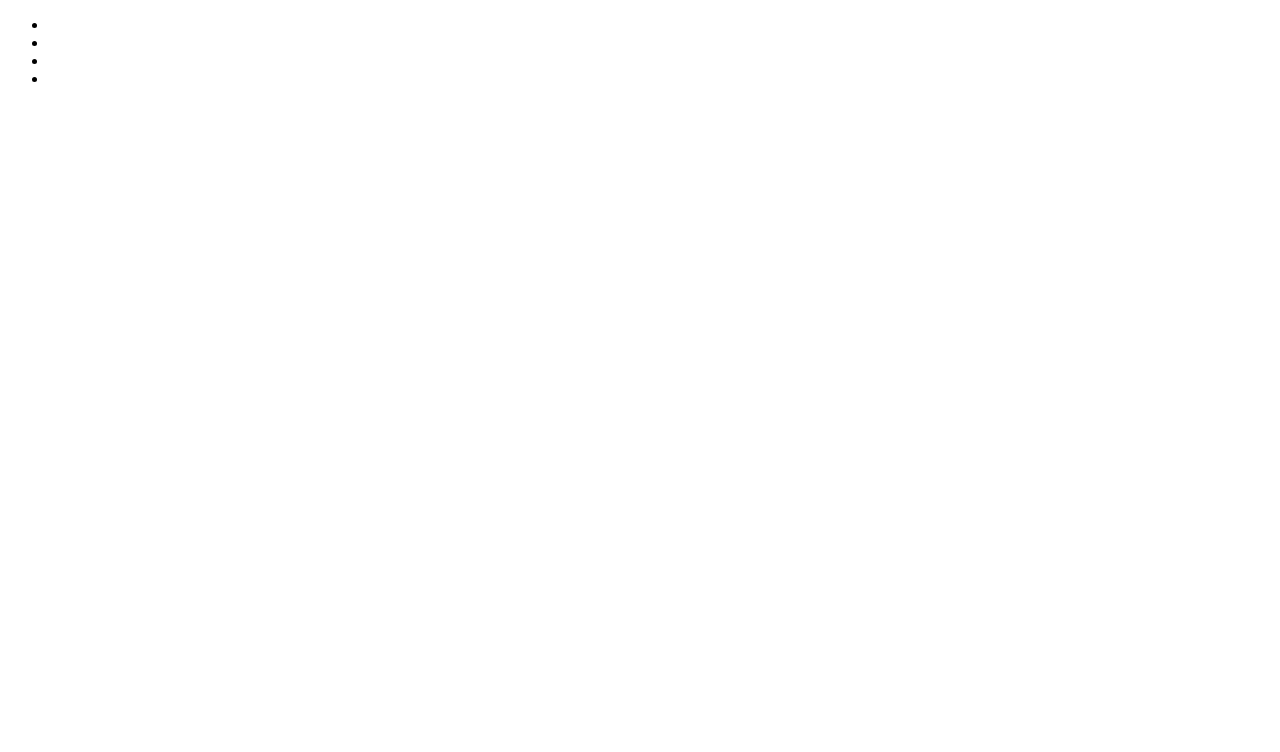
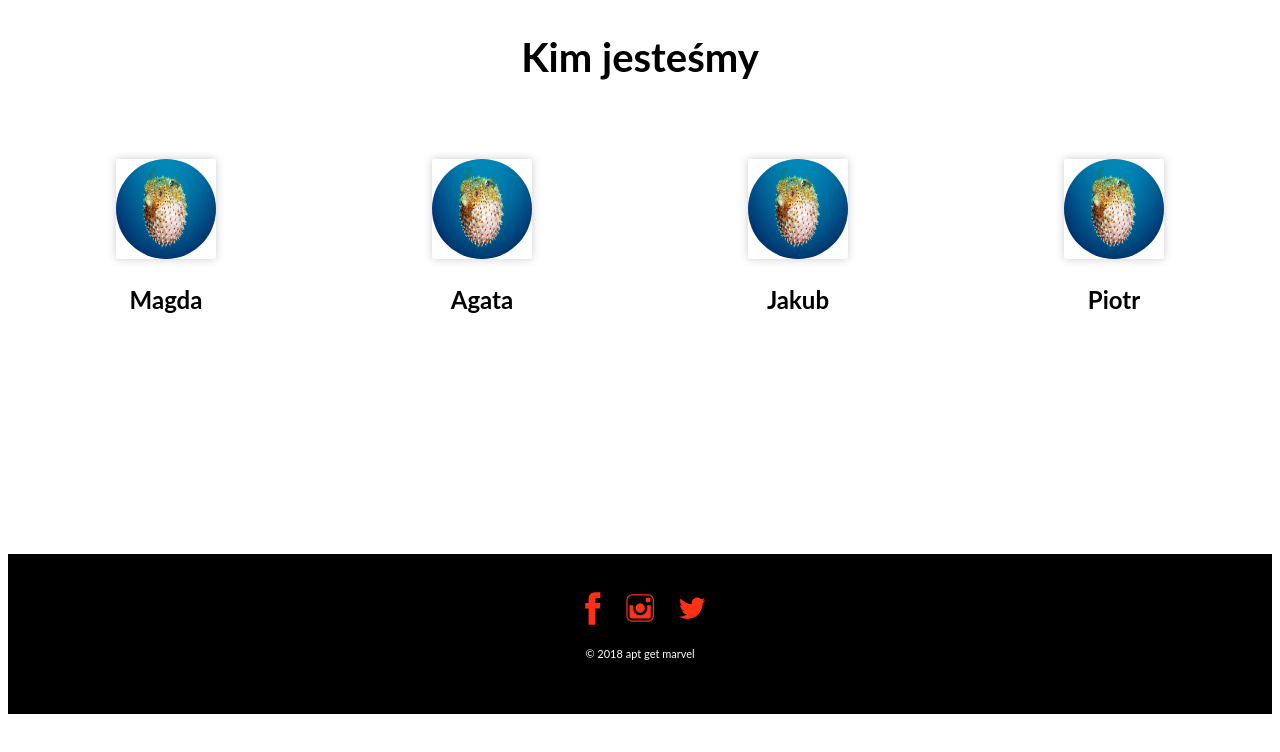
Before and after one commit to infoshareacademy/jfdz8-sledzie, a plain HTML site: page index.html in a window 1280 px wide. Drawn offline with Linux system fonts and the light colour scheme.

Commit message:
added footter + team section

```diff
--- a/index.html
+++ b/index.html
@@ -3,25 +3,68 @@
 <head>
     <meta charset="UTF-8">
     <title>apt get marvel</title>
-    <link rel="stylesheet" type="text/css" href="assets/css/styles.css">
+        <link rel="stylesheet" type="text/css" href="stylesheet.css">
 </head>
 <body>
     <main>
         <nav>
             <header></header>
-            <ul>
-                <li></li>
-                <li></li>
-                <li></li>
-                <li></li>
-            </ul>
         </nav>
         <section></section>
         <section></section>
         <section></section>
         <section></section>
-        <section></section>
-        <footer></footer>
+        <section class="team">
+            <a name="zespół"><h1>Kim jesteśmy</h1></a>
+            <div class="team_profiles">
+                <div class="team_member">
+                    <div class="team_member_photo">
+                        <img src="assets/img/rybka_profilowe.jpg" alt="Magda">
+                    </div>
+                    <p class="team_member_description">
+                    <h2>Magda</h2>
+
+
+                    </p>
+                </div>
+                <div class="team_member">
+                    <div class="team_member_photo">
+                        <img src="assets/img/rybka_profilowe.jpg" alt="Agata">
+                    </div>
+                    <p class="team_member_description">
+                        <h2>Agata</h2>
+                    </p>
+                </div>
+                <div class="team_member">
+                    <div class="team_member_photo">
+                        <img src="assets/img/rybka_profilowe.jpg" alt="Jakub">
+                    </div>
+                    <p class="team_member_description">
+                    <h2>Jakub</h2>
+                    </p>
+                </div>
+                <div class="team_member">
+                    <div class="team_member_photo">
+                        <img src="assets/img/rybka_profilowe.jpg" alt="Piotr">
+                    </div>
+                    <p class="team_member_description">
+                    <h2>Piotr</h2>
+                    </p>
+                </div>
+            </div>
+
+        </section>
+        <footer class="footer">
+            <a href="#" title="Facebook" target="_blank"><img class="footer-icon" src="assets/img/facebook_icon.svg"
+            alt="Ikona Facebook"></a>
+            <a href="#" title="Twitter" target="_blank"><img class="footer-icon" src="assets/img/instagram_icon.svg"
+            alt="Ikona Twitter"></a>
+            <a href="#" title="Instagram" target="_blank"><img class="footer-icon" src="assets/img/twitter_icon.svg"
+            alt="Ikona Instagram"></a>
+            <p class="caption">© 2018 apt get marvel</p>
+            </div>
+
+        </footer>
     </main>
 </body>
 </html>
--- /dev/null
+++ b/stylesheet.css
@@ -0,0 +1,86 @@
+.team {
+    background-color: white;
+}
+
+.team h1{
+    text-align: center;
+    font-family: 'Lato', sans-serif;
+    font-size: 40px;
+    padding-bottom: 40px;
+}
+
+.team_profiles {
+    display: flex;
+    flex-direction: row;
+    flex-wrap: wrap;
+    justify-content: space-around;
+    height: 400px;
+    width: 100%;
+    box-sizing: border-box
+}
+
+
+.team_member {
+    height: 100px;
+    width: 100px;
+    border-radius: 3px;
+    box-shadow: 0 0 10px rgba(0, 0, 0, 0.2);
+    margin: 5px;
+}
+
+
+.team_member_photo img {
+    border-radius: 150px;
+    width: 100px;
+    height: 100px;
+
+}
+
+
+h2 {
+    position: relative;
+    text-align: center;
+    font-family: 'Lato', sans-serif;
+    line-height: 1.4em;
+}
+
+h2::before {
+    content: '';
+    position: absolute;
+    width: 0;
+    left: 50%;
+    bottom: 0;
+    height: 3px;
+    background-color: #000;
+    transform: translate( -50%, 100%);
+    transition: 300ms width;
+}
+
+h2:hover::before {
+    width: 100%;
+}
+
+.team_member_description {
+
+}
+
+.footer {
+    padding-top: 30px;
+    width: 100%;
+    height: 130px;
+    text-align: center;
+    background-color: black;
+}
+
+.footer-icon {
+   width: 40px;
+   height: 40px;
+    padding: 4px;
+
+}
+
+.caption {
+    font-family: 'Lato', sans-serif;
+    font-size: 11px;
+    color: white;
+}
```
Also changed, not shown: assets/img/facebook_icon.svg (added), assets/img/instagram_icon.svg (added), assets/img/rybka_profilowe.jpg (added), assets/img/twitter_icon.svg (added).
